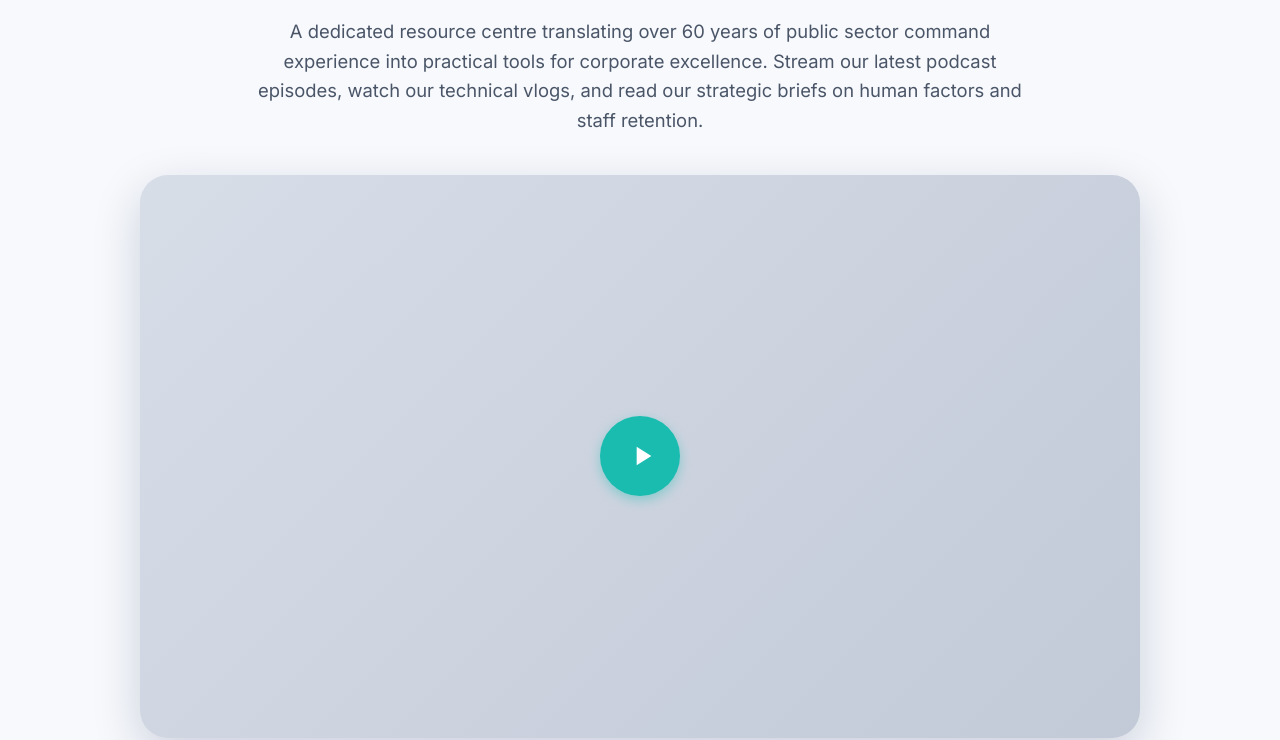
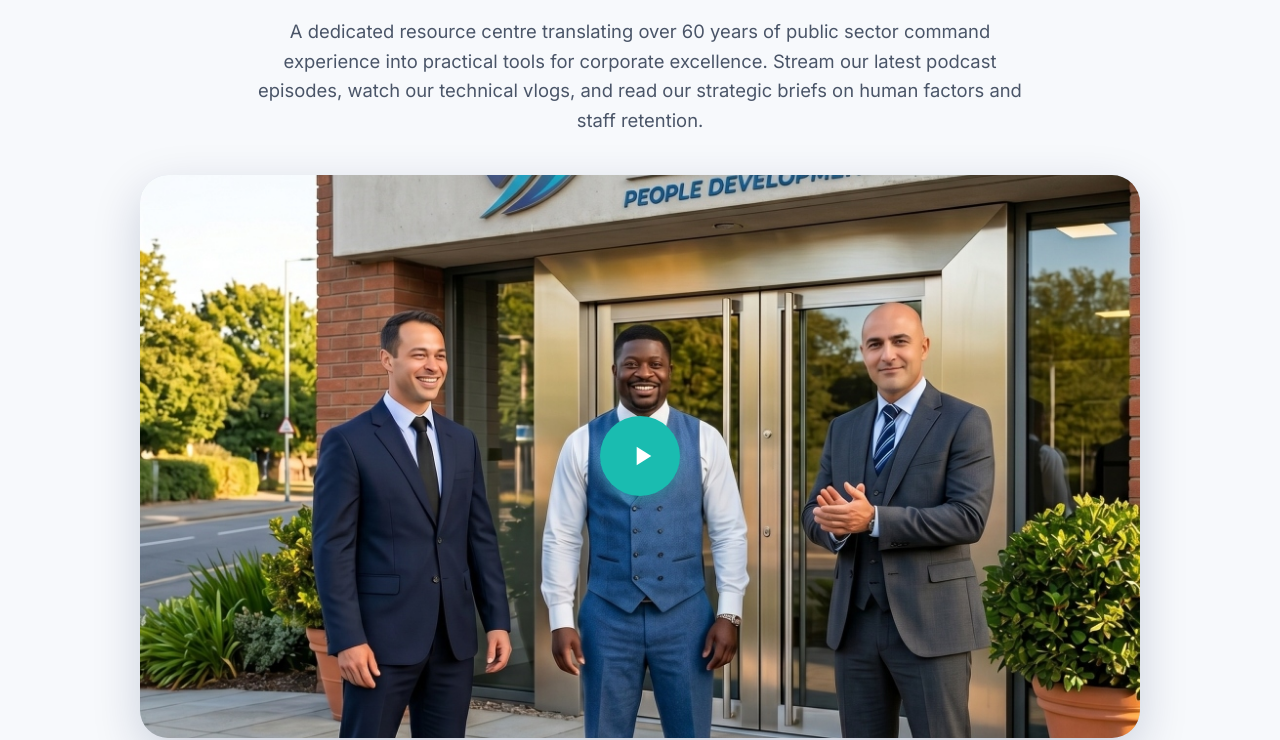
Before and after one commit to Leadvail/GDVConsultants, a plain HTML site: page hub.html in a window 1280 px wide. Shown: the part 244-984 px from the top of the page. Drawn offline with Linux system fonts and the light colour scheme.

Commit message:
Add photo to hero video placeholder

```diff
--- a/hub.html
+++ b/hub.html
@@ -338,7 +338,8 @@
       </p>
 
       <div class="hub-video-placeholder fade-up" style="transition-delay: 0.1s;">
-        <div class="hub-play-btn">
+        <img src="images/hub_hero_video.jpg" alt="GDV Consultants Video" style="position: absolute; inset: 0; width: 100%; height: 100%; object-fit: cover; z-index: 0;" />
+        <div class="hub-play-btn" style="position: relative; z-index: 2;">
           <svg viewBox="0 0 24 24"><path d="M8 5v14l11-7z"/></svg>
         </div>
       </div>
```
Also changed, not shown: images/hub_hero_video.jpg (added), 1 other file.
